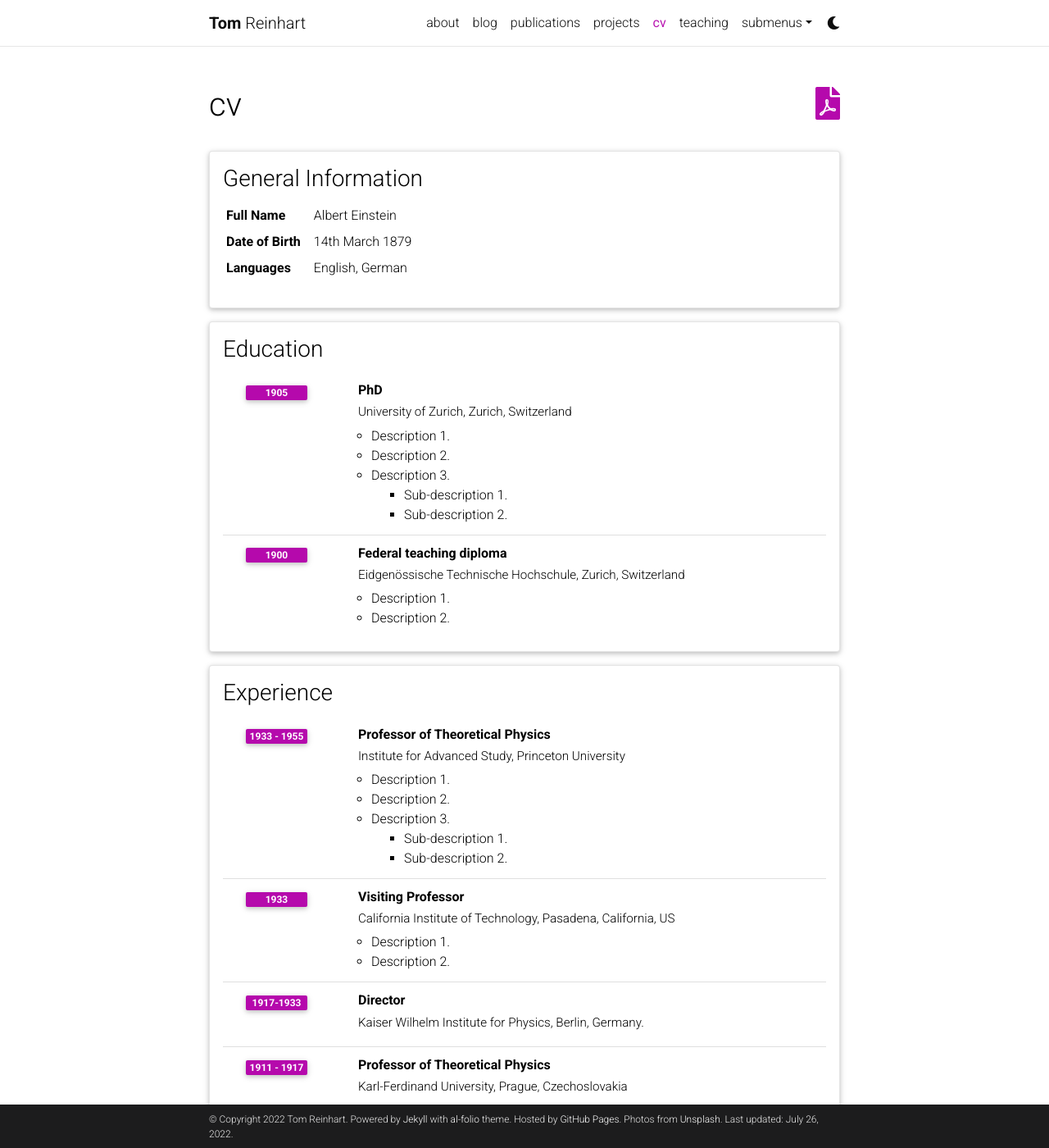
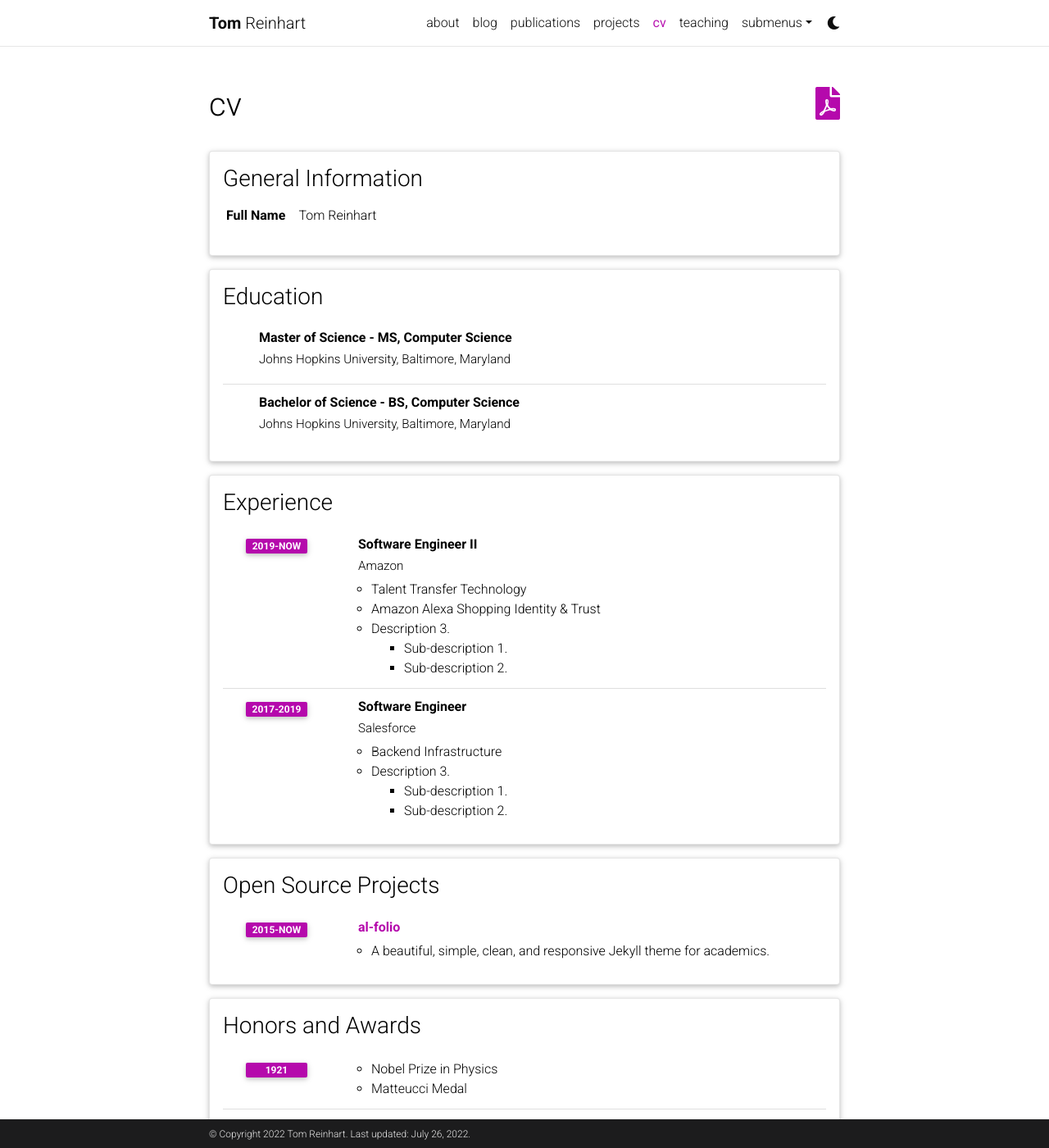
Before and after one commit to tbr7/tbr7.github.io, a Jekyll site: the page built from _pages/cv.md, in a window 1280 px wide and 1400 px high. Shown: the whole window at 82% size. Built offline with Jekyll 4.4.1, drawn with Linux system fonts in a browser that asks for light colours; comment, search, counter and statistics services are not loaded; a style sheet for code colours, icons or effects is not loaded; some of the changed text lies outside the part shown.

Commit message:
initial commit with day 1 work

```diff
--- a/_config.yml
+++ b/_config.yml
@@ -8,11 +8,8 @@
 last_name: Reinhart
 email: treinhart4115@gmail.com
 description: > # the ">" symbol means to ignore newlines until "footer_text:"
-  A simple, whitespace theme for academics. Based on [*folio](https://github.com/bogoli/-folio) design.
+  A simple blog where I chronicle my career journey
 footer_text: >
-  Powered by <a href="https://jekyllrb.com/" target="_blank">Jekyll</a> with <a href="https://github.com/alshedivat/al-folio">al-folio</a> theme.
-  Hosted by <a href="https://pages.github.com/" target="_blank">GitHub Pages</a>.
-  Photos from <a href="https://unsplash.com" target="_blank">Unsplash</a>.
 keywords: jekyll, jekyll-theme, academic-website, portfolio-website  # add your own keywords or leave empty
 
 lang: en # the language of your site (for example: en, fr, cn, ru, etc.)
@@ -55,10 +52,10 @@
 # Social integration
 # -----------------------------------------------------------------------------
 
-github_username: # your GitHub user name
+github_username: tbr7
 gitlab_username: # your GitLab user name
-twitter_username: # your Twitter handle
-linkedin_username: # your LinkedIn user name
+twitter_username: tombreinhart
+linkedin_username: thomasbreinhart
 scholar_userid: # your Google Scholar ID
 orcid_id: # your ORCID ID
 medium_username: # your Medium username
@@ -73,7 +70,7 @@
 stackoverflow_id: #your stackoverflow id
 
 contact_note: >
-  You can even add a little note about which of these is the best way to reach you.
+  If you'd like to contact me, please reach out via email or LinkedIn.
 
 # -----------------------------------------------------------------------------
 # Analytics and search engine verification
@@ -99,7 +96,7 @@
   enabled: true
 
 # Comments
-disqus_shortname: al-folio # put your disqus shortname
+disqus_shortname: blog
 # https://help.disqus.com/en/articles/1717111-what-s-a-shortname
 
 # External sources.
@@ -211,8 +208,8 @@
 
 scholar:
 
-  last_name: Einstein
-  first_name: [Albert, A.]
+  last_name: Reinhart
+  first_name: [Tom, B.]
 
   style: apa
   locale: en
@@ -273,9 +270,9 @@
 # Optional Features
 # -----------------------------------------------------------------------------
 
-enable_google_analytics:    false  # enables google analytics
+enable_google_analytics:    true  # enables google analytics
 enable_panelbear_analytics: false  # enables panelbear analytics
-enable_google_verification: false  # enables google site verification
+enable_google_verification: true  # enables google site verification
 enable_bing_verification:   false  # enables bing site verification
 enable_masonry:             true   # enables automatic project cards arangement
 enable_math:                true   # enables math typesetting (uses MathJax)
--- a/_data/cv.yml
+++ b/_data/cv.yml
@@ -2,64 +2,38 @@
   type: map
   contents:
     - name: Full Name
-      value: Albert Einstein
-    - name: Date of Birth
-      value: 14th March 1879
-    - name: Languages
-      value: English, German
+      value: Tom Reinhart
 
 - title: Education
   type: time_table
   contents:
-    - title: PhD
-      institution: University of Zurich, Zurich, Switzerland
-      year: 1905
+    - title: Master of Science - MS, Computer Science
+      institution: Johns Hopkins University, Baltimore, Maryland
+    - title: Bachelor of Science - BS, Computer Science
+      institution: Johns Hopkins University, Baltimore, Maryland
+
+- title: Experience
+  type: time_table
+  contents:
+    - title: Software Engineer II
+      institution: Amazon
+      year: 2019-now
       description:
-        - Description 1.
-        - Description 2.
+        - Talent Transfer Technology
+        - Amazon Alexa Shopping Identity & Trust
         - title: Description 3.
           contents:
             - Sub-description 1.
             - Sub-description 2.
-    - title: Federal teaching diploma
-      institution: Eidgenössische Technische Hochschule, Zurich, Switzerland
-      year: 1900
+    - title: Software Engineer
+      institution: Salesforce
+      year: 2017-2019
       description:
-        - Description 1.
-        - Description 2.
-
-- title: Experience
-  type: time_table
-  contents:
-    - title: Professor of Theoretical Physics
-      institution: Institute for Advanced Study, Princeton University
-      year: 1933 - 1955
-      description:
-        - Description 1.
-        - Description 2.
+        - Backend Infrastructure
         - title: Description 3.
           contents:
             - Sub-description 1.
             - Sub-description 2.
-    - title: Visiting Professor
-      institution: California Institute of Technology, Pasadena, California, US
-      year: 1933
-      description:
-        - Description 1.
-        - Description 2.
-
-    - title: Director
-      institution: Kaiser Wilhelm Institute for Physics, Berlin, Germany.
-      year: 1917-1933
-
-    - title: Professor of Theoretical Physics
-      institution: Karl-Ferdinand University, Prague, Czechoslovakia
-      year: 1911 - 1917
-      description:
-
-    - title: Associate Professor of Theoretical Physics
-      institution: University of Zurich, Zurich, Switzerland
-      year: 1909 - 1911
 
 - title: Open Source Projects
   type: time_table
```
